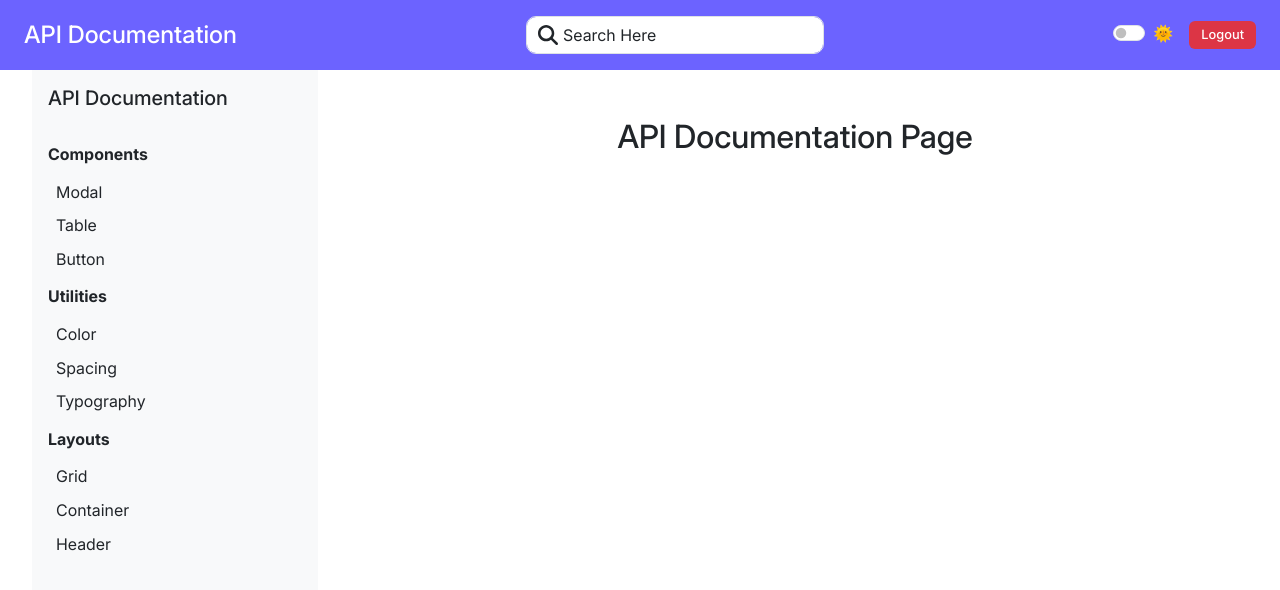
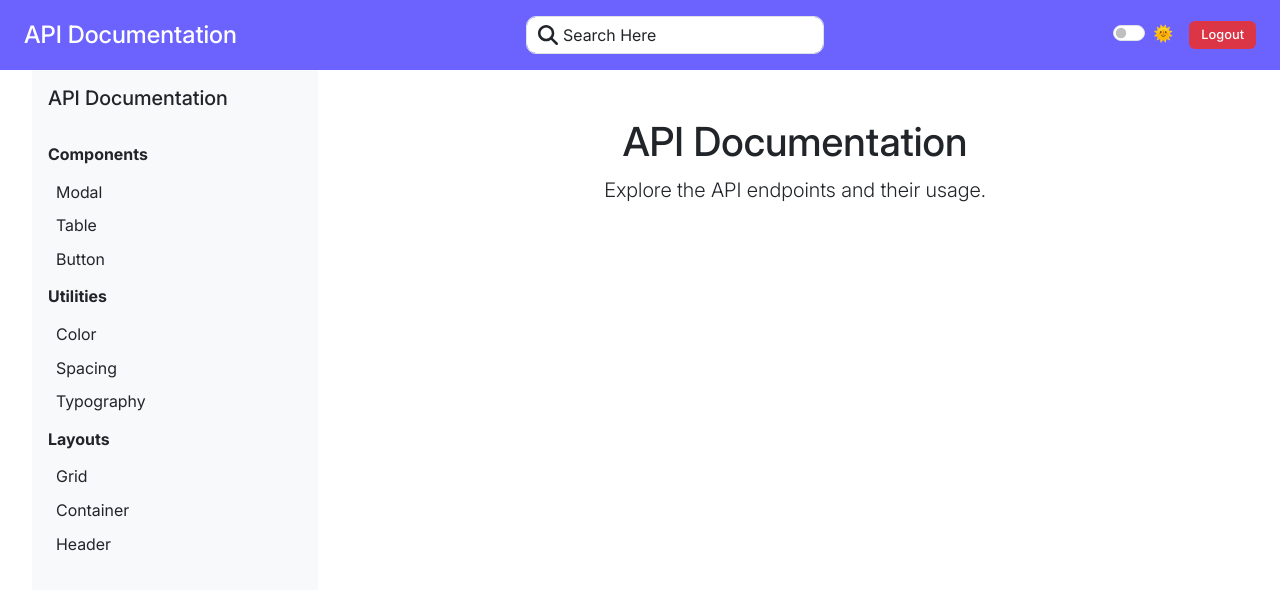
Before and after one commit to jyuupyuro/apidocumentation, a Vue app: page /docs in a window 1280 px wide. Shown: the top 590 px of the page. Built offline with nearby package versions, Linux system fonts and the light colour scheme; sample sign-in values are in the browser's storage.

Commit message:
Minor layout improvement

```diff
--- a/src/assets/styles/main.scss
+++ b/src/assets/styles/main.scss
@@ -32,7 +32,7 @@ a {
   text-decoration: none;
 }
 
-.apidoucmentation{
+.apidoucmentation {
   background-color: var(--bg-color);
 }
 
@@ -49,13 +49,20 @@ code {
 }
 
 .appshell {
+  display: flex;
+  flex-direction: column;
   height: 100%;
 }
 
 .custom-container {
   width: 95%;
   margin: auto;
-  height: 100vh;
+  min-height: 100vh;
+
+  .full-height-row {
+    display: flex;
+    flex: 1;
+  }
 }
 
 button {
--- a/src/layout/AppShell.vue
+++ b/src/layout/AppShell.vue
@@ -5,7 +5,7 @@
 
     <!-- Main Content Area -->
     <div class="custom-container appshell">
-      <b-row class="h-100">
+      <b-row class="full-height-row">
         <!-- Sidebar -->
         <b-col v-if="route.name !== 'UI-kit'" md="3">
           <Sidebar class="d-none d-md-block" />
--- a/src/views/Docs.vue
+++ b/src/views/Docs.vue
@@ -1,6 +1,11 @@
 <template>
   <div class="p-5">
-    <h2>API Documentation Page</h2>
+    <b-row>
+      <b-col md="12" class="text-center mb-4">
+        <h1>API Documentation</h1>
+        <p class="lead">Explore the API endpoints and their usage.</p>
+      </b-col>
+    </b-row>
   </div>
 </template>
 
```
